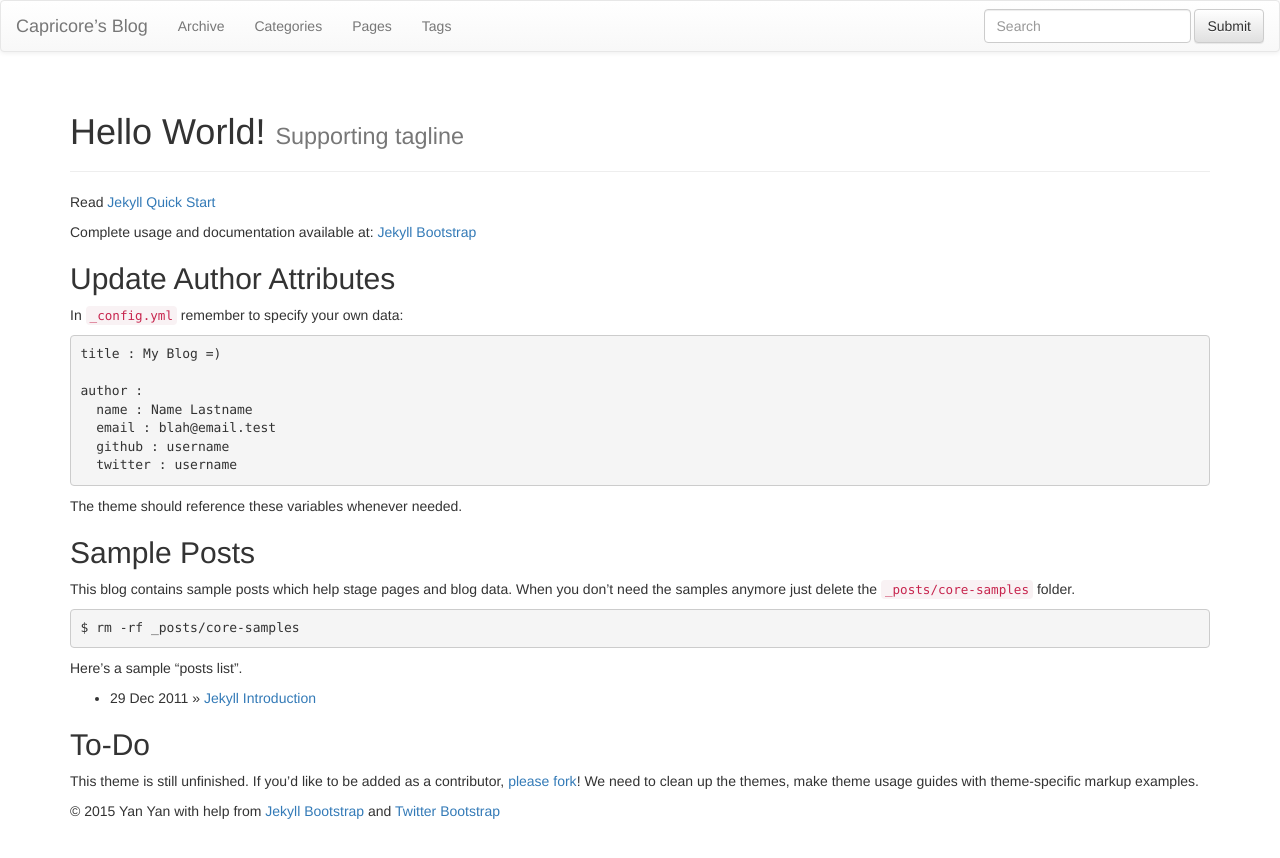
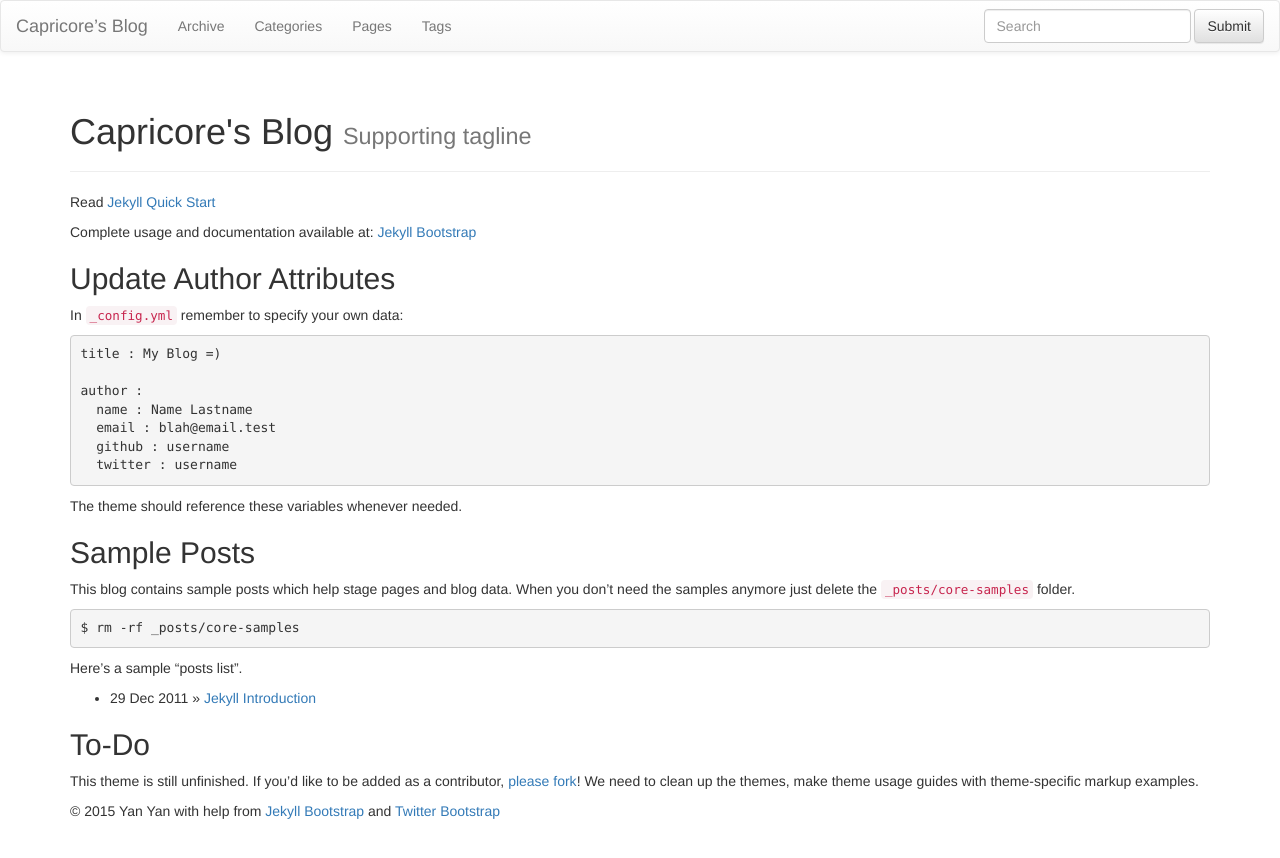
Before and after one commit to capricore/capricore.github.com, a Jekyll site: the page built from index.md, in a window 1280 px wide. Shown: the top 858 px of the page. Built offline with Jekyll 4.4.1, drawn with Linux system fonts in a browser that asks for light colours; nearby versions of some CDN libraries; library files that are not in the unit come from our copies.

Commit message:
Update index.md

```diff
--- a/index.md
+++ b/index.md
@@ -1,6 +1,6 @@
 ---
 layout: page
-title: Hello World!
+title: Capricore's Blog
 tagline: Supporting tagline
 ---
 {% include JB/setup %}
```
